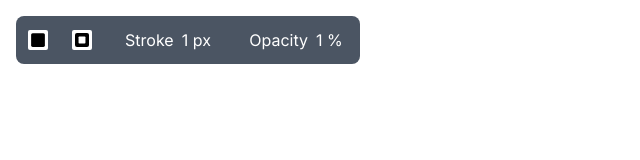
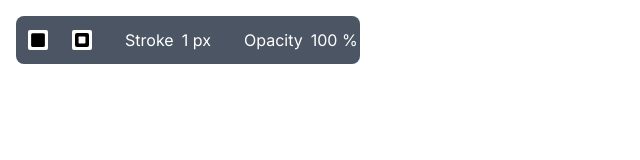
Before and after one commit to nijoow/nijoow-drawing, a Next.js app: page / in a window 1280 px wide. Shown: the top 160 px of the page, without its empty margins (0-640 px from the left). Built offline with nearby package versions, Linux system fonts and the light colour scheme.

Commit message:
🐛 Opacity slide 오류 수정

```diff
--- a/src/components/ToolBar/TopToolBar.tsx
+++ b/src/components/ToolBar/TopToolBar.tsx
@@ -89,14 +89,19 @@ export default function TopToolBar() {
           onClick={() => setOpenSubToolBar({ type: 'OPACITY' })}
         >
           <span>Opacity</span>
-          <span className="min-w-fit">{currentOptions.opacity} %</span>
+          <span className="min-w-fit">
+            {Math.round(currentOptions.opacity * 100)} %
+          </span>
         </button>
         {openSubToolBar.type === 'OPACITY' && (
           <div className="absolute left-0 flex p-3 bg-gray-600 rounded-lg top-full">
             <Slider
-              value={currentOptions.opacity}
+              value={currentOptions.opacity * 100}
               setValue={(value: number) =>
-                setCurrentOptions({ ...currentOptions, opacity: value })
+                setCurrentOptions({
+                  ...currentOptions,
+                  opacity: Math.round(value) / 100,
+                })
               }
               option={{ min: 1, max: 100, step: 1 }}
             />
```
